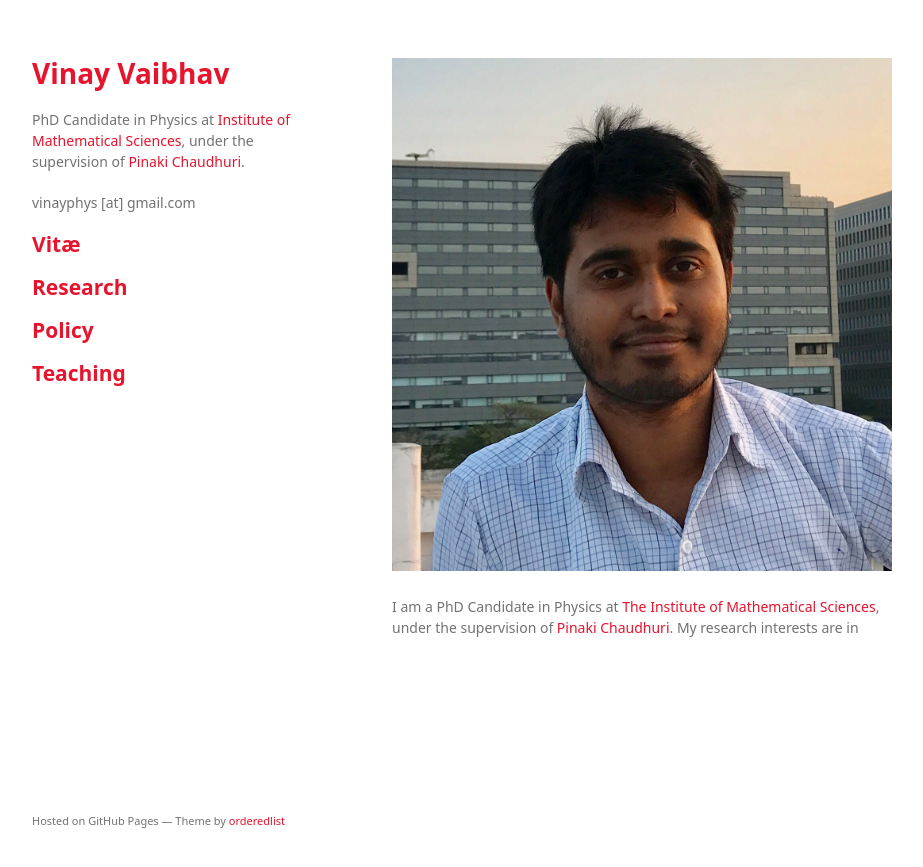
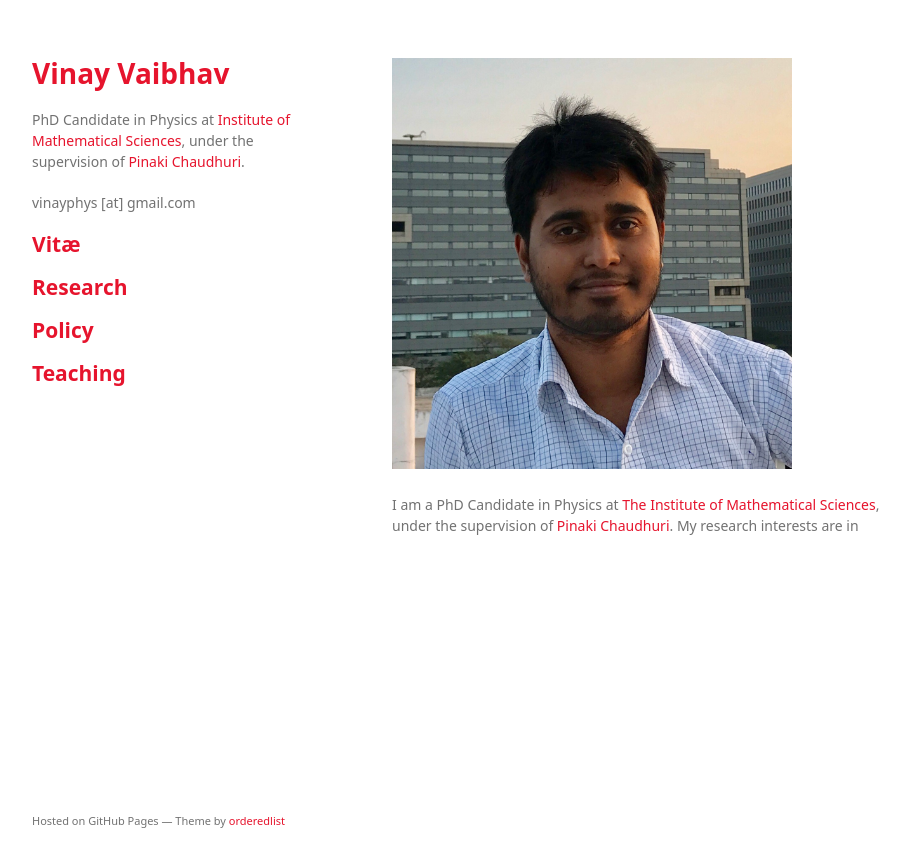
Before and after one commit to vinayphys/vinayphys.github.io, a Jekyll site: the page built from index.md, in a window 1280 px wide. Shown: the top 867 px of the page, without its empty margins (178-1101 px from the left). Built offline with Jekyll 4.4.1, drawn with Linux system fonts in a browser that asks for light colours; our own code applies the rules of GitHub Pages for plain Markdown files; a script that is not in the unit is left out.

Commit message:
Update index.md

```diff
--- a/index.md
+++ b/index.md
@@ -1,3 +1,3 @@
-<img src="photo_profile.jpg" width = "1000">
+<img src="photo_profile.jpg" width = "400">
 
 I am a PhD Candidate in Physics at <a href="https://www.imsc.res.in">The Institute of Mathematical Sciences</a>, under the supervision of <a href="https://www.imsc.res.in/pinaki_chaudhuri">Pinaki Chaudhuri</a>. My research interests are in
```
